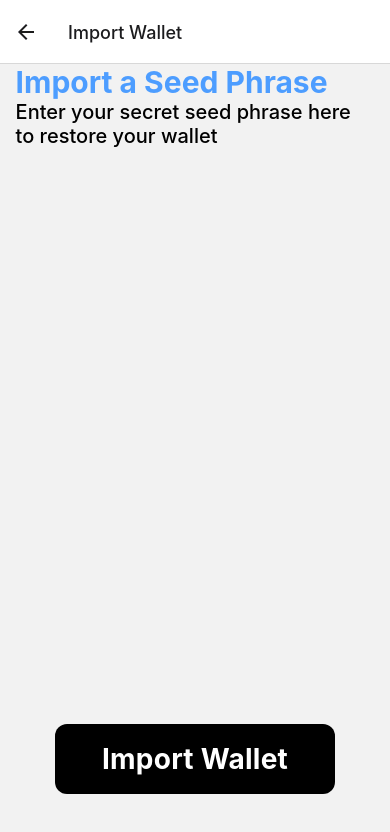
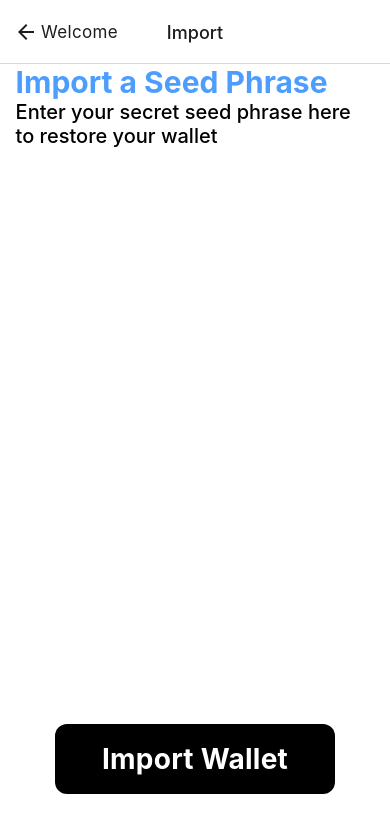
Before and after one commit to KryptikApp/kryptik, a React Native app: screen /ImportWalletScreen in a window 390 px wide. Shown: the top 832 px of the page. Built offline with nearby package versions, Linux system fonts and the light colour scheme.

Commit message:
Update AUth navigator

```diff
--- a/App.tsx
+++ b/App.tsx
@@ -14,6 +14,7 @@ import colors from './app/config/colors';
 import { AntDesign } from '@expo/vector-icons';
 import ProfileScreen from './app/screens/ProfileScreen';
 import AuthNavigator from './app/navigation/AuthNavigation';
+import navigationTheme from './app/navigation/navigationTheme';
 
 const Tab = createBottomTabNavigator();
 const TabNavigator = () =>{
@@ -37,7 +38,7 @@ const TabNavigator = () =>{
 
 export default function App() {
   return (
-      <NavigationContainer>
+      <NavigationContainer theme={navigationTheme}>
         <AuthNavigator/>
       </NavigationContainer>
   );
--- a/app/navigation/AuthNavigation.tsx
+++ b/app/navigation/AuthNavigation.tsx
@@ -4,11 +4,17 @@ import { createStackNavigator } from "@react-navigation/stack";
 import CreateWalletScreen from "../screens/CreateWalletScreen";
 import LandingScreen from "../screens/LandingScreen";
 import ImportWalletScreen from '../screens/ImportWalletScreen';
+import { Platform } from 'react-native';
 
 const Stack = createStackNavigator();
+// with modal view no need to show header if IOS
+// var showHeader:boolean = true;
+// if(Platform.OS=="ios"){
+//     showHeader = false;
+// }
 const AuthNavigator = () =>{
   return(
-    <Stack.Navigator screenOptions={{headerShown: false}}>
+    <Stack.Navigator screenOptions={{headerShown: false, headerBackTitleVisible:true, headerTitleAlign:"center"}}>
 
     <Stack.Screen
       name="LandingScreen"
@@ -18,12 +24,12 @@ const AuthNavigator = () =>{
     <Stack.Screen
       name="CreateWalletScreen"
       component={CreateWalletScreen}
-      options={{ title: 'Create Wallet' }}
+      options={{ title: 'Create' }}
     />
     <Stack.Screen
       name="ImportWalletScreen"
       component={ImportWalletScreen}
-      options={{ title: 'Import Wallet', headerShown:true }}
+      options={{ title: 'Import', presentation: 'modal', headerShown:true }}
     />
   </Stack.Navigator>
   )
--- /dev/null
+++ b/app/navigation/navigationTheme.tsx
@@ -0,0 +1,11 @@
+import { DefaultTheme } from "@react-navigation/native";
+import colors from "../config/colors";
+
+export default {
+    ...DefaultTheme,
+    colors:{
+        ...DefaultTheme.colors,
+        primary: colors.primary,
+        background: colors.white
+    }
+}
--- a/app/screens/ImportWalletScreen.tsx
+++ b/app/screens/ImportWalletScreen.tsx
@@ -16,12 +16,14 @@ function CreateWalletScreen(props:any) {
 
 
         return (
+            // no need for screen element if there is a navigation header on top
             <>
             <View style={styles.containerText}>
                 <Text style={styles.textTitle}>Import a Seed Phrase</Text>
                 <Text style={styles.textSubTitle}>Enter your secret seed phrase here to restore your wallet</Text>
-            </View><View style={styles.buttonsContainer}>
-                    <AppButton onPress={handleGetStarted} title="Import Wallet"></AppButton>
+            </View>
+            <View style={styles.buttonsContainer}>
+                <AppButton onPress={handleGetStarted} title="Import Wallet"></AppButton>
             </View>
             </>
         );
```
